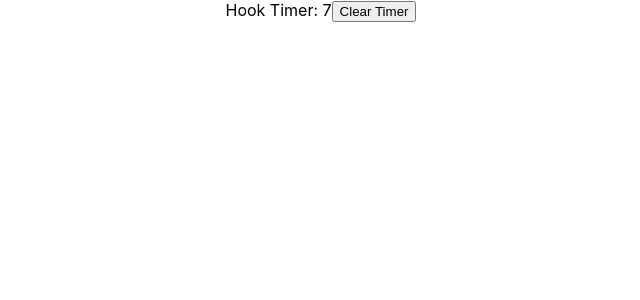
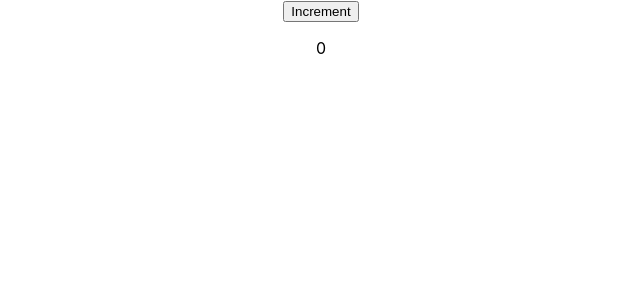
Before and after one commit to mittalaakash/hooks, a React (Create React App) app: page / in a window 1280 px wide. Shown: the top 300 px of the page, without its empty margins (319-959 px from the left). Built offline with nearby package versions, Linux system fonts and the light colour scheme.

Commit message:
custom hook 1

```diff
--- a/src/App.js
+++ b/src/App.js
@@ -1,11 +1,11 @@
 import React from 'react';
 import './App.css';
-import HookTimer from './Components/HookTimer';
+import DocumentTitle from './Components/DocumentTitle';
 
 function App() {
   return (
     <div className='App'>
-      <HookTimer />
+      <DocumentTitle />
     </div>
   );
 }
--- /dev/null
+++ b/src/Components/DocumentTitle.js
@@ -0,0 +1,22 @@
+import React, { useState } from 'react';
+import useDocumentTitle from '../hooks/useDocumentTitle';
+function DocumentTitle() {
+  const [count, setCount] = useState(0);
+
+  useDocumentTitle(count);
+
+  return (
+    <div>
+      <button
+        onClick={() => {
+          setCount(count => count + 1);
+        }}
+      >
+        Increment
+      </button>
+      <p>{count}</p>
+    </div>
+  );
+}
+
+export default DocumentTitle;
--- /dev/null
+++ b/src/hooks/useDocumentTitle.js
@@ -0,0 +1,9 @@
+import { useEffect } from 'react';
+
+function useDocumentTitle(count) {
+  useEffect(() => {
+    document.title = `Count - ${count}`;
+  }, [count]);
+}
+
+export default useDocumentTitle;
```
